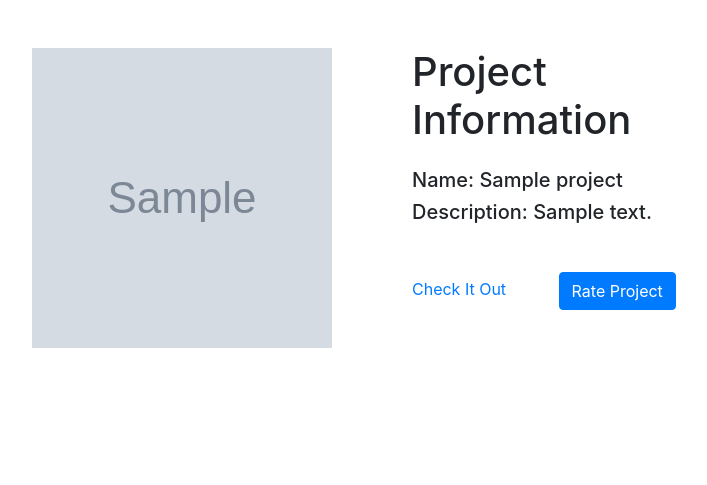
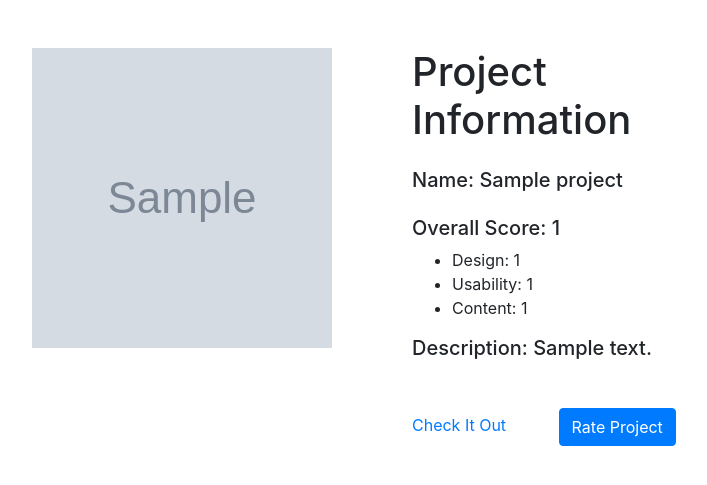
Before and after one commit to victorlomi/Project-Awards, a Django app: page /project/1 in a window 1280 px wide. Shown: the part 56-541 px from the top of the page, without its empty margins (148-855 px from the left). Run offline with Django 3.2, Linux system fonts and the light colour scheme; tables that the repository leaves empty hold one stand-in row (values such as "Sample post"); grey boxes marked "Sample" are stand-in pictures; some libraries are stand-ins or nearby versions.

Commit message:
show the score of the project on the project page

```diff
--- a/rating/templates/project.html
+++ b/rating/templates/project.html
@@ -1,4 +1,5 @@
 {% extends 'base.html' %}
+{% load rating_extras %}
 
 {% block content %}
     <div class="container mt-5 mb-5">
@@ -10,6 +11,14 @@
           <div class="col-4">
             <h1>Project Information</h1>
             <h5 class="mt-4">Name: {{ project.title }}</h5>
+            {% if project.rating %}
+            <h5 class="mt-4">Overall Score: {{ project.rating | avg }}</h5>
+            <ul>
+              <li>Design: {{ project.rating.design }}</li>
+              <li>Usability: {{ project.rating.usability }}</li>
+              <li>Content: {{ project.rating.content }}</li>
+            </ul>
+            {% endif %}
             <h5>Description: {{ project.description }}</h5>
             <div class="mt-5">
                 <a href="{{ project.link }}" class="card-text mr-5">Check It Out</a>
```
